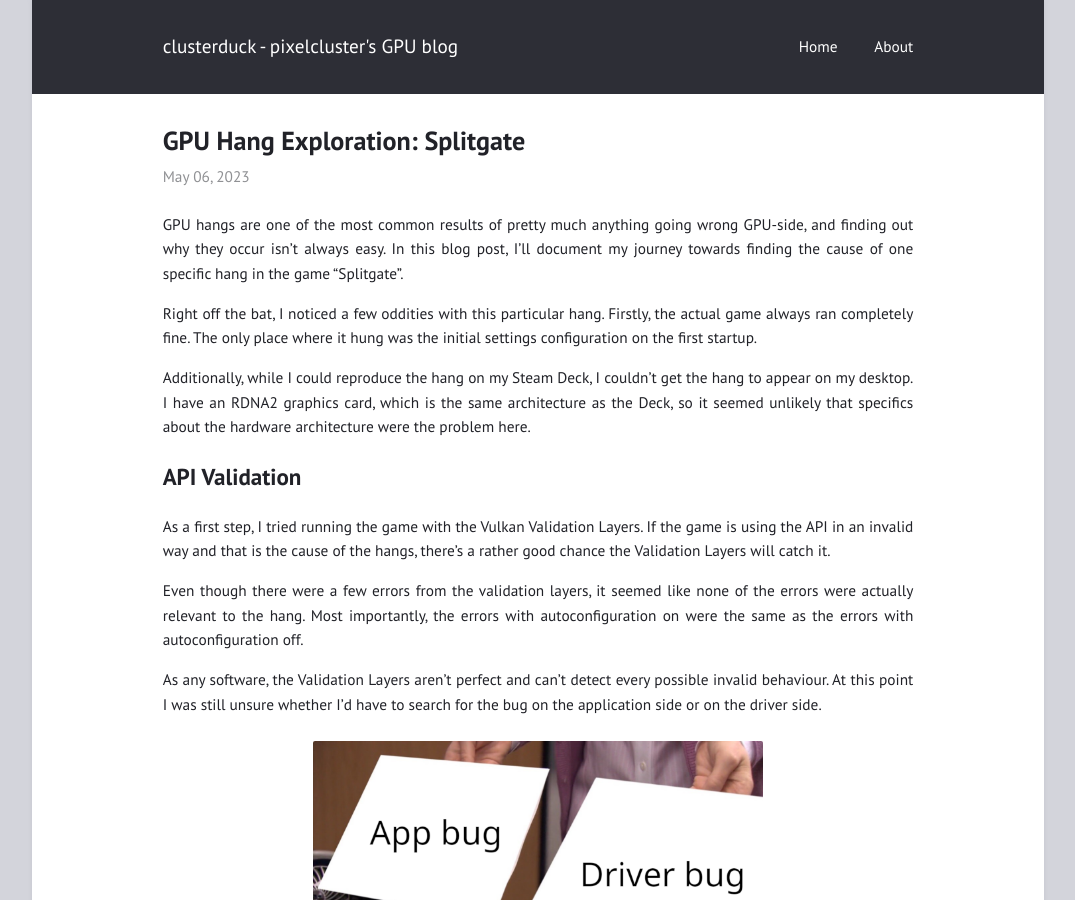
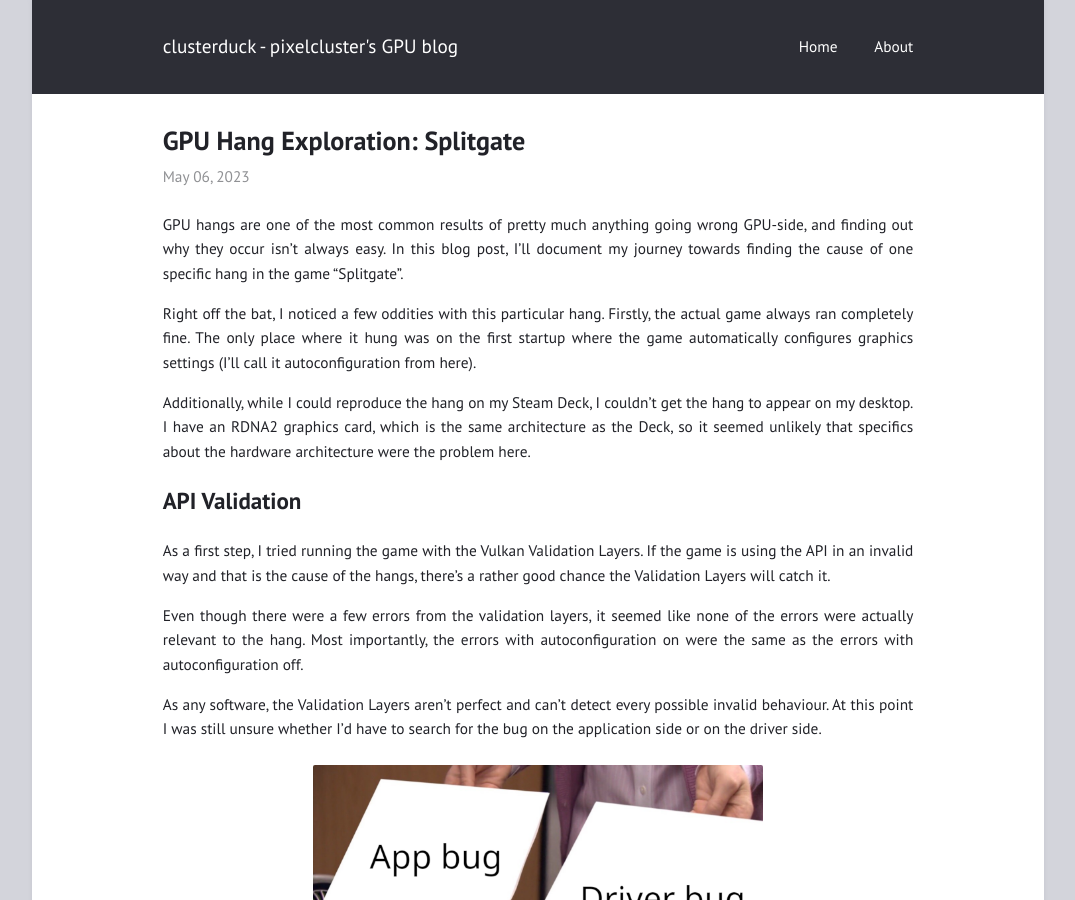
Before and after one commit to pixelcluster/pixelcluster.github.io, a Jekyll site: the page built from _posts/2023-05-06-Hang-Exploration-Splitgate.md, in a window 1280 px wide and 900 px high. Shown: the whole window, without its empty margins (102-1177 px from the left). Built offline with Jekyll 4.4.1, drawn with Linux system fonts in a browser that asks for light colours; comment, search, counter and statistics services are not loaded; some of the changed text lies outside the part shown.

Commit message:
round 2 of fixes for splitgate

```diff
--- a/_posts/2023-05-06-Hang-Exploration-Splitgate.md
+++ b/_posts/2023-05-06-Hang-Exploration-Splitgate.md
@@ -11,7 +11,8 @@ hang in the game "Splitgate".
 
 Right off the bat, I noticed a few oddities with this particular hang.
 Firstly, the actual game always ran completely fine. The only place where
-it hung was the initial settings configuration on the first startup.
+it hung was on the first startup where the game automatically configures
+graphics settings (I'll call it autoconfiguration from here).
 
 Additionally, while I could reproduce the hang on my Steam Deck, I couldn't
 get the hang to appear on my desktop. I have an RDNA2 graphics card, which
```
Also changed, not shown: other parts of _posts/2023-05-06-Hang-Exploration-Splitgate.md (+1 -1 lines), assets/memes/uncanny-mr-incredible-3.png.
